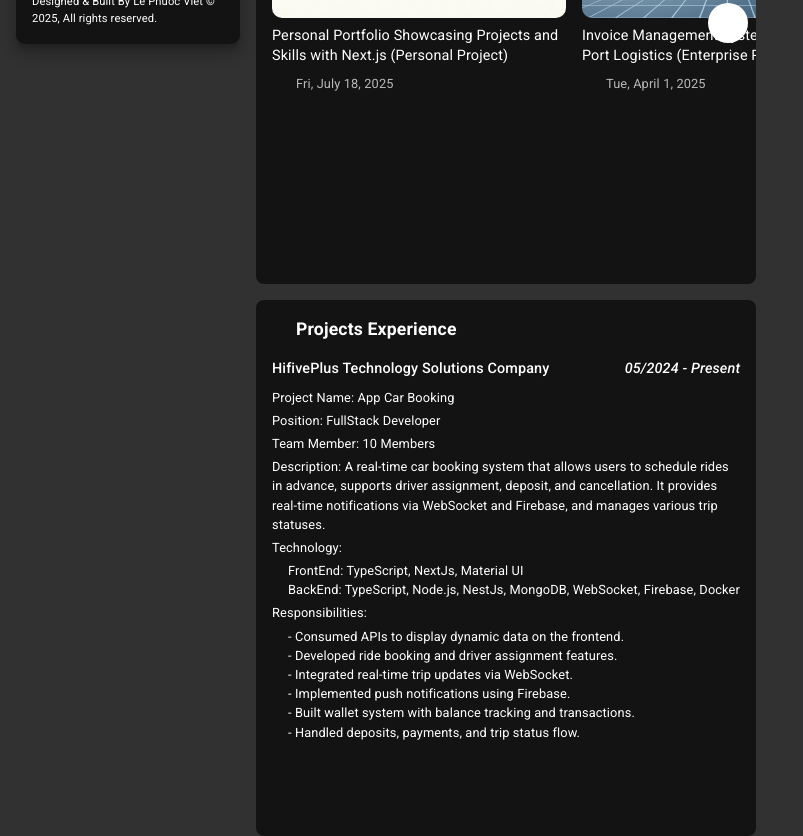
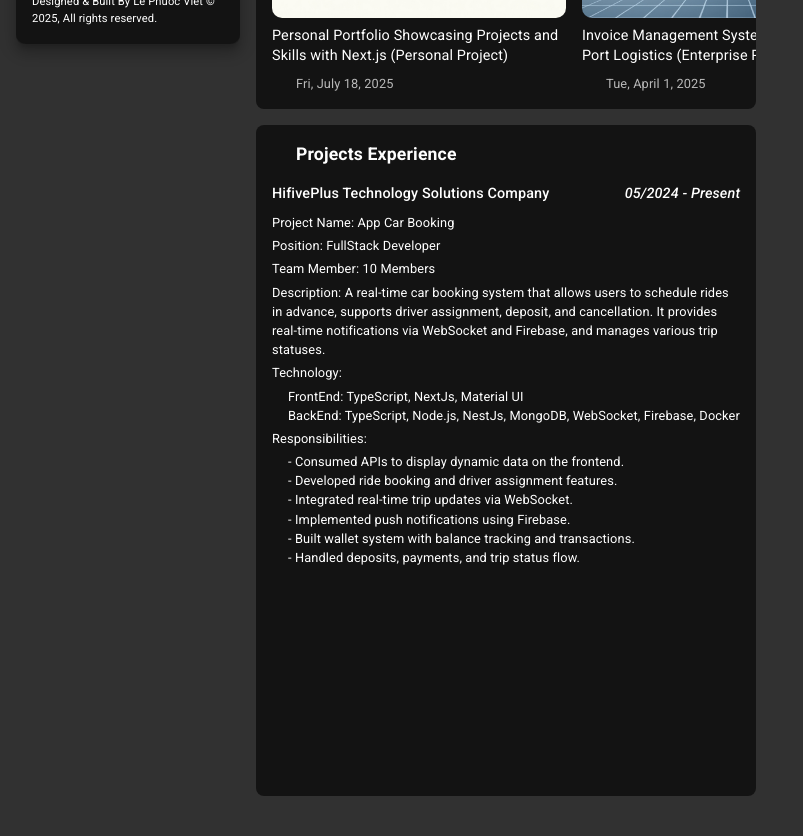
Before and after one commit to LePhuocViet/my-portfolio, a Next.js app: page /about in a window 1280 px wide. Shown: the part 740-1576 px from the top of the page, without its empty margins (0-803 px from the left). After the commit the page ends 1536 px from the top, so only its background shows below. Built offline with nearby package versions, Linux system fonts and the light colour scheme; some icons are missing; a web font is replaced by a local one.

Commit message:
bug/reponsitive-about

```diff
--- a/src/components/_pages/about/page/page.tsx
+++ b/src/components/_pages/about/page/page.tsx
@@ -45,7 +45,7 @@ export const AboutPage = () => {
         },
         height: {
           xs: "auto",
-          md: "195vh",
+          md: "190vh",
         },
         display: "flex",
         flexDirection: {
@@ -186,10 +186,10 @@ export const AboutPage = () => {
         </Box>
         <Box
           sx={{
-            flex: { xs: 2, md: 1 },
+            flex: { xs: 2, md: 2 },
             backgroundColor: "var(--lpv-core-black-0)",
             borderRadius: 2,
-            pb: 2,
+            pb: 1,
           }}
         >
           <Title text="Projects Experience" icon={<FolderOpenIcon />} />
```
